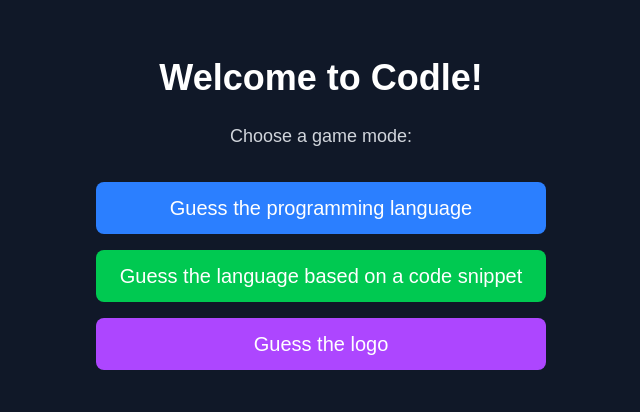
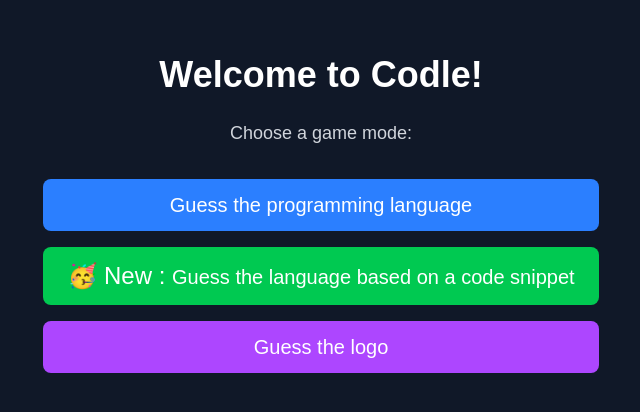
Before and after one commit to PottierLoic/Codle, a Next.js app: page / in a window 1280 px wide. Shown: the part 186-598 px from the top of the page, without its empty margins (319-959 px from the left). Built offline with nearby package versions, Linux system fonts and the light colour scheme.

Commit message:
feat: add new word in menu

```diff
--- a/app/page.tsx
+++ b/app/page.tsx
@@ -20,6 +20,7 @@ export default function Home() {
           onClick={() => router.push("/snippet")}
           className="bg-green-500 text-white px-6 py-3 rounded-lg text-xl hover:bg-green-600 transition"
         >
+          <span><big> 🥳 New : </big></span>
           Guess the language based on a code snippet
         </button>
         <button
```
